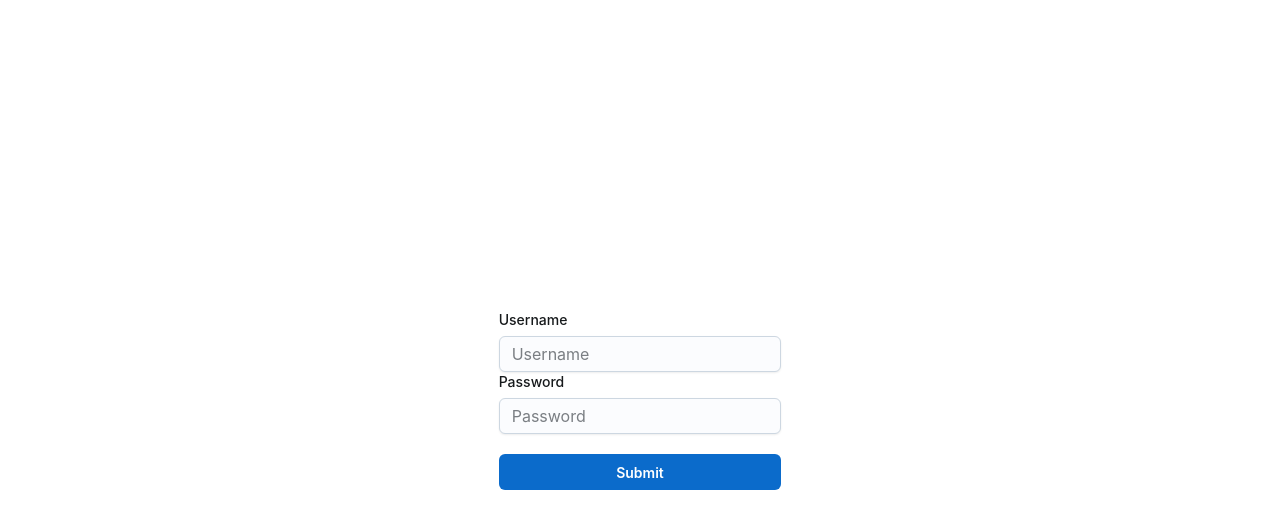
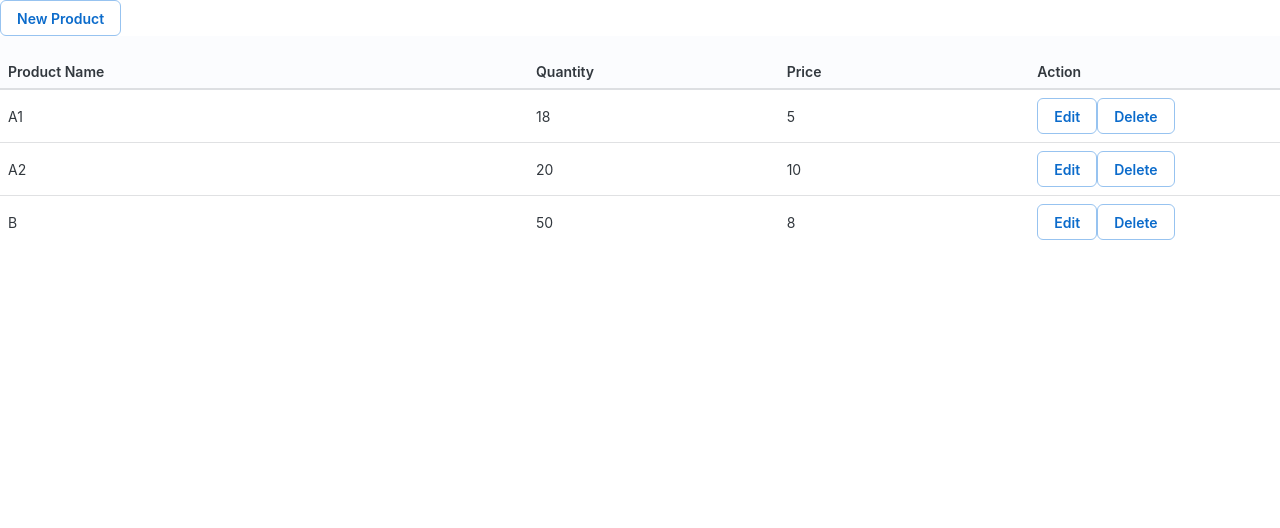
Before and after one commit to FonAnatsaya/shopping-list, a React (Create React App) app: page / in a window 1280 px wide. Shown: the top 528 px of the page. Built offline with nearby package versions, Linux system fonts and the light colour scheme.

Commit message:
Add Product Table

```diff
--- a/package.json
+++ b/package.json
@@ -15,6 +15,7 @@
     "react-dom": "^18.2.0",
     "react-scripts": "5.0.1",
     "styled-components": "^5.3.11",
+    "uuid": "^9.0.0",
     "web-vitals": "^2.1.4"
   },
   "scripts": {
--- a/src/App.js
+++ b/src/App.js
@@ -1,10 +1,13 @@
 import logo from './logo.svg';
 import './App.css';
 import LoginPage from './pages/LoginPage';
+import ProductForm from './pages/ProductList/ProductForm';
+import ProductList from './pages/ProductList/ProductList';
 
 function App() {
   return (
-    <LoginPage />
+    // <LoginPage />
+    <ProductList />
   );
 }
 
--- /dev/null
+++ b/src/pages/ProductList/ProductForm.jsx
@@ -0,0 +1,62 @@
+import Button from '@mui/joy/Button';
+import FormControl from '@mui/joy/FormControl';
+import FormLabel from '@mui/joy/FormLabel';
+import Input from '@mui/joy/Input';
+import Modal from '@mui/joy/Modal';
+import ModalDialog from '@mui/joy/ModalDialog';
+import Typography from '@mui/joy/Typography';
+import * as React from 'react';
+import { useState } from 'react';
+
+export default function ProductForm() {
+    const [item, setItem] = useState({ name: "", quantity: "", price: "" });
+    const [open, setOpen] = React.useState(false);
+    const handleChange = (evt) => {
+        setItem((prevItem) => (
+            { ...prevItem, [evt.target.name]: evt.target.value }
+        ))
+    }
+    const handleSubmit = (evt) => {
+        evt.preventDefault();
+        setItem({ name: "", quantity: "", price: "" });
+    }
+
+    return (
+        <>
+            <Button
+                variant="outlined"
+                color="primary"
+                onClick={() => setOpen(true)}
+            >
+                New Product
+            </Button>
+            <Modal open={open} onClose={() => setOpen(false)}>
+                <ModalDialog
+                    aria-labelledby="basic-modal-dialog-title"
+                    aria-describedby="basic-modal-dialog-description"
+                    sx={{ maxWidth: 500 }}
+                >
+                    <Typography id="basic-modal-dialog-title" level="h2">
+                        Create new Product
+                    </Typography>
+                    <form onSubmit={handleSubmit}>
+                        <FormControl style={{ marginRight: "10px" }}>
+                            <FormLabel>Product Name</FormLabel>
+                            <Input placeholder="Product Name" type='text' name='name' value={item.name} onChange={handleChange} />
+                        </FormControl>
+                        <FormControl style={{ marginRight: "10px" }}>
+                            <FormLabel>Quantity</FormLabel>
+                            <Input placeholder="Quantity" type='number' name='quantity' value={item.quantity} onChange={handleChange} />
+                        </FormControl>
+                        <FormControl >
+                            <FormLabel>Price</FormLabel>
+                            <Input placeholder="Price" type='number' name='price' value={item.price} onChange={handleChange} />
+                        </FormControl>
+                        <Button style={{ marginTop: "10px" }} type='submit'>Submit</Button>
+                        <Button style={{ marginTop: "10px", marginLeft: "12px" }} onClick={() => setOpen(false)}>Close</Button>
+                    </form>
+                </ModalDialog>
+            </Modal>
+        </>
+    );
+}
--- /dev/null
+++ b/src/pages/ProductList/ProductList.jsx
@@ -0,0 +1,20 @@
+import ProductForm from "./ProductForm";
+import ProductTable from "./ProductTable";
+import * as React from 'react';
+import { useState } from 'react';
+import { v4 as uuid } from 'uuid';
+
+export default function ProductList() {
+
+    const [list, SetList] = useState([
+        { id: uuid(), name: "A1", quantity: "18", price: "5" },
+        { id: uuid(), name: "A2", quantity: "20", price: "10" },
+        { id: uuid(), name: "B", quantity: "50", price: "8" }
+    ]);
+    return (
+        <>
+            <ProductForm />
+            <ProductTable list={list} />
+        </>
+    );
+}
--- /dev/null
+++ b/src/pages/ProductList/ProductTable.jsx
@@ -0,0 +1,32 @@
+import Table from '@mui/joy/Table';
+import { useState } from 'react';
+import { v4 as uuid } from 'uuid';
+import Button from '@mui/joy/Button';
+
+export default function ProductTable({ list }) {
+    return (
+        <Table aria-label="basic table">
+            <thead>
+                <tr>
+                    <th style={{ width: '40%' }}>Product Name</th>
+                    <th>Quantity</th>
+                    <th>Price</th>
+                    <th>Action</th>
+                </tr>
+            </thead>
+            <tbody>
+                {list.map((item) =>
+                    <tr key={item.id}>
+                        <td>{item.name}</td>
+                        <td>{item.quantity}</td>
+                        <td>{item.price}</td>
+                        <td>
+                            <Button variant="outlined" color="primary">Edit</Button>
+                            <Button variant="outlined" color="primary">Delete</Button>
+                        </td>
+                    </tr>
+                )}
+            </tbody>
+        </Table>
+    );
+}
```
Also changed, not shown: 1 other file (tests, documents, lock files or other folders).
